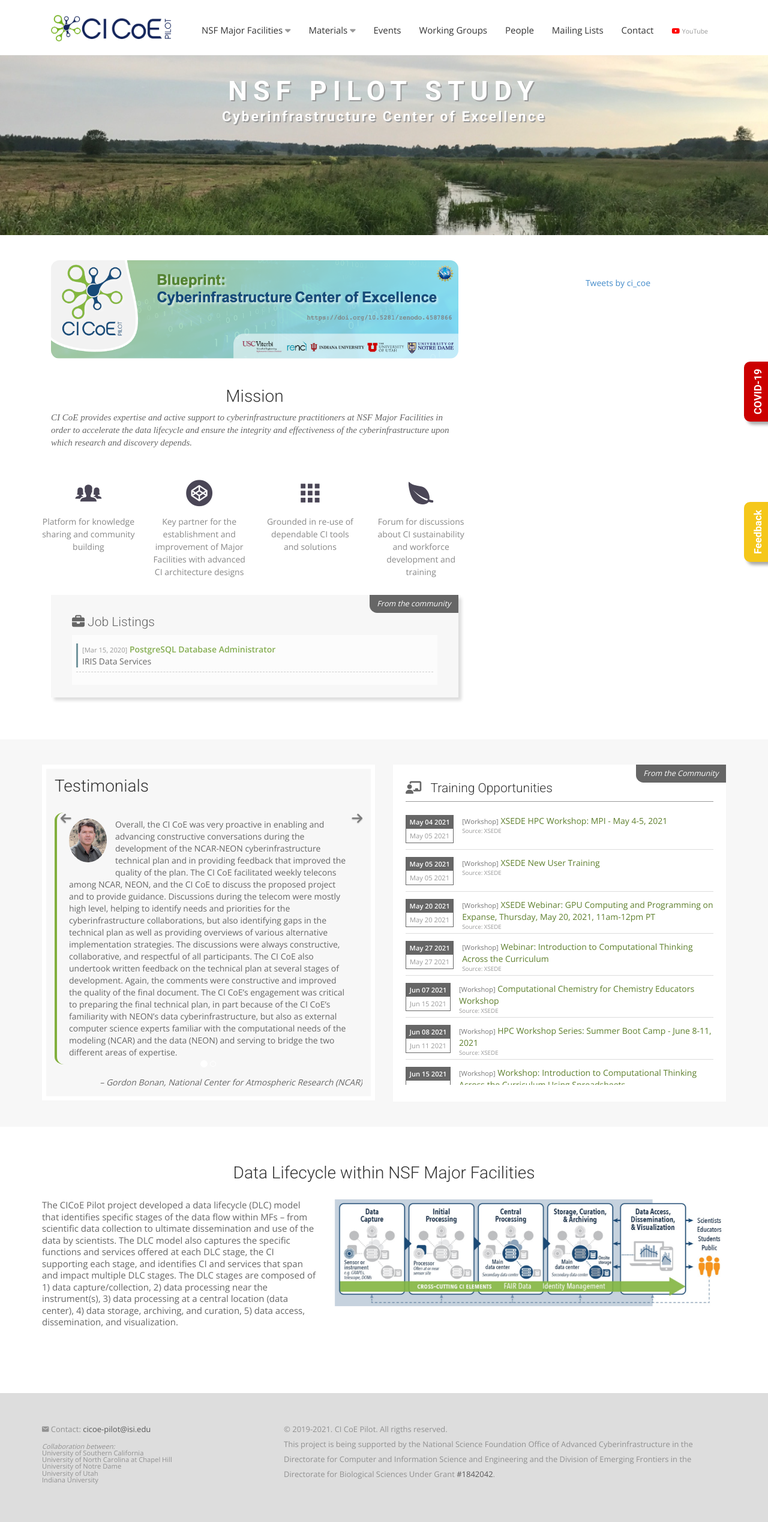
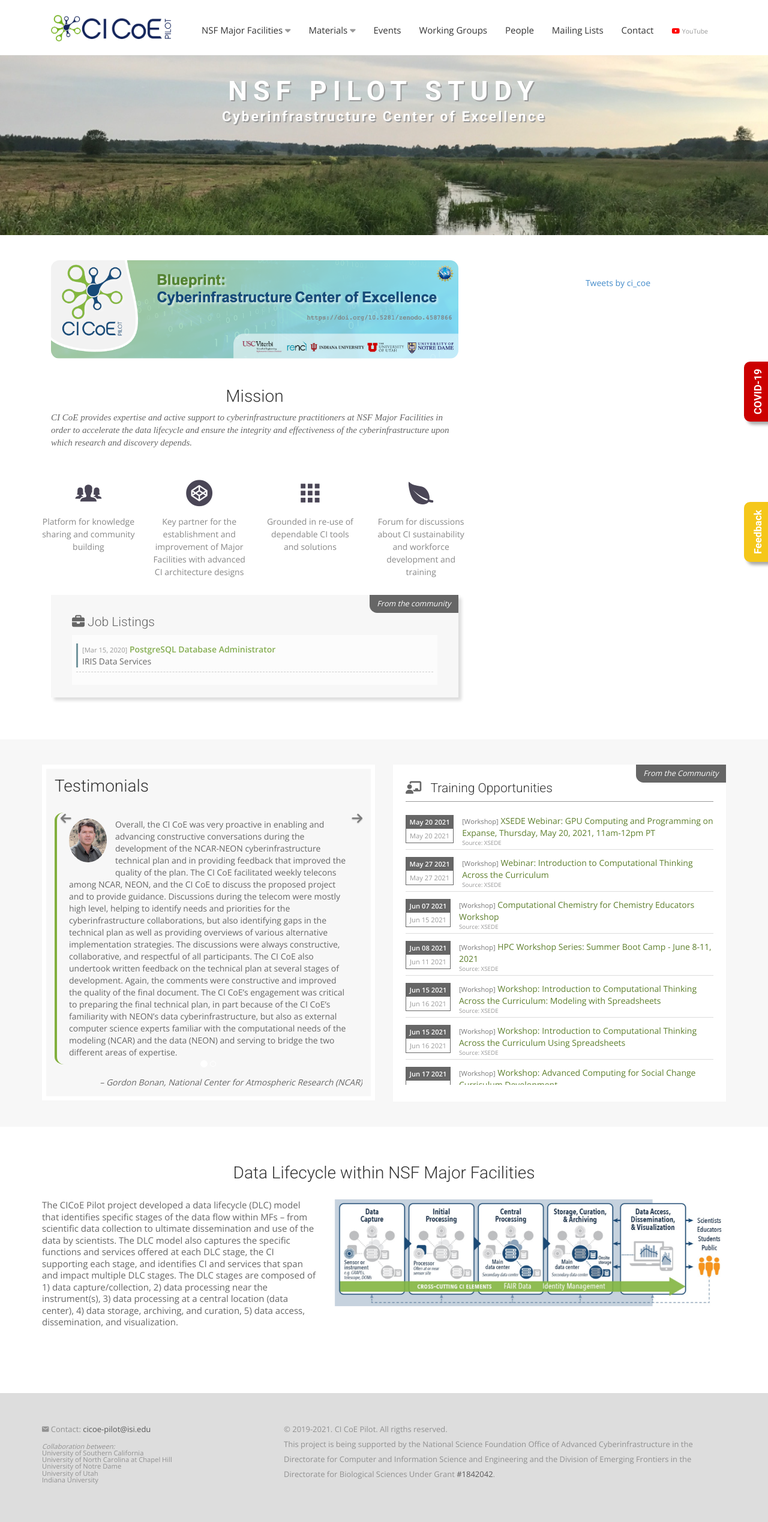
Before and after one commit to cicoe/cicoe.github.io, a Jekyll site: the page built from index.html, in a window 1280 px wide. Shown: the whole page at 60% size. Built offline with Jekyll 4.4.1, drawn with Linux system fonts in a browser that asks for light colours; nearby versions of some CDN libraries; some web fonts are replaced; comment, search, counter and statistics services are not loaded.

Commit message:
updated training events

```diff
--- a/_data/training_opportunities.yml
+++ b/_data/training_opportunities.yml
@@ -1,17 +1,3 @@
-- categroy: Workshop
-  end_date: May 05, 2021
-  source: XSEDE
-  start_date: May 04, 2021
-  time: ''
-  title: 'XSEDE HPC Workshop: MPI - May 4-5, 2021'
-  website: "https://www.xsede.org/web/xup/course-calendar/-/training-user/class/2336/session/3999/register"
-- categroy: Workshop
-  end_date: May 05, 2021
-  source: XSEDE
-  start_date: May 05, 2021
-  time: ''
-  title: XSEDE New User Training
-  website: "https://www.xsede.org/web/xup/course-calendar/-/training-user/class/1771/session/4000/register"
 - categroy: Workshop
   end_date: May 20, 2021
   source: XSEDE
@@ -46,16 +32,16 @@
   source: XSEDE
   start_date: June 15, 2021
   time: ''
-  title: 'Workshop: Introduction to Computational Thinking Across the Curriculum Using
-    Spreadsheets'
+  title: 'Workshop: Introduction to Computational Thinking Across the Curriculum:
+    Modeling with Spreadsheets'
   website: "Registration opens"
 - categroy: Workshop
   end_date: June 16, 2021
   source: XSEDE
   start_date: June 15, 2021
   time: ''
-  title: 'Workshop: Introduction to Computational Thinking Across the Curriculum:
-    Modeling with Spreadsheets'
+  title: 'Workshop: Introduction to Computational Thinking Across the Curriculum Using
+    Spreadsheets'
   website: "Registration opens"
 - categroy: Workshop
   end_date: June 18, 2021
@@ -69,7 +55,7 @@
   source: XSEDE
   start_date: June 22, 2021
   time: ''
-  title: 'Workshop: Introduction to Computational Thinking Across the Curriculum Using
+  title: 'Workshop: Introduction to Computational Thinking Across the Curriculum:
     Systems Modeling'
   website: "Registration opens"
 - categroy: Workshop
@@ -77,7 +63,7 @@
   source: XSEDE
   start_date: June 22, 2021
   time: ''
-  title: 'Workshop: Introduction to Computational Thinking Across the Curriculum:
+  title: 'Workshop: Introduction to Computational Thinking Across the Curriculum Using
     Systems Modeling'
   website: "Registration opens"
 - categroy: Workshop
@@ -93,16 +79,16 @@
   source: XSEDE
   start_date: June 29, 2021
   time: ''
-  title: 'Workshop: Introduction to Computational Thinking Across the Curriculum Agent
-    Modeling'
+  title: 'Workshop: Introduction to Computational Thinking Across the Curriculum:
+    Agent-based Modeling'
   website: "Registration opens"
 - categroy: Workshop
   end_date: June 30, 2021
   source: XSEDE
   start_date: June 29, 2021
   time: ''
-  title: 'Workshop: Introduction to Computational Thinking Across the Curriculum Using
-    Agent Modeling'
+  title: 'Workshop: Introduction to Computational Thinking Across the Curriculum Agent
+    Modeling'
   website: "Registration opens"
 - categroy: Workshop
   end_date: June 30, 2021
@@ -117,6 +103,6 @@
   source: XSEDE
   start_date: June 29, 2021
   time: ''
-  title: 'Workshop: Introduction to Computational Thinking Across the Curriculum:
-    Agent-based Modeling'
+  title: 'Workshop: Introduction to Computational Thinking Across the Curriculum Using
+    Agent Modeling'
   website: "Registration opens"
```
